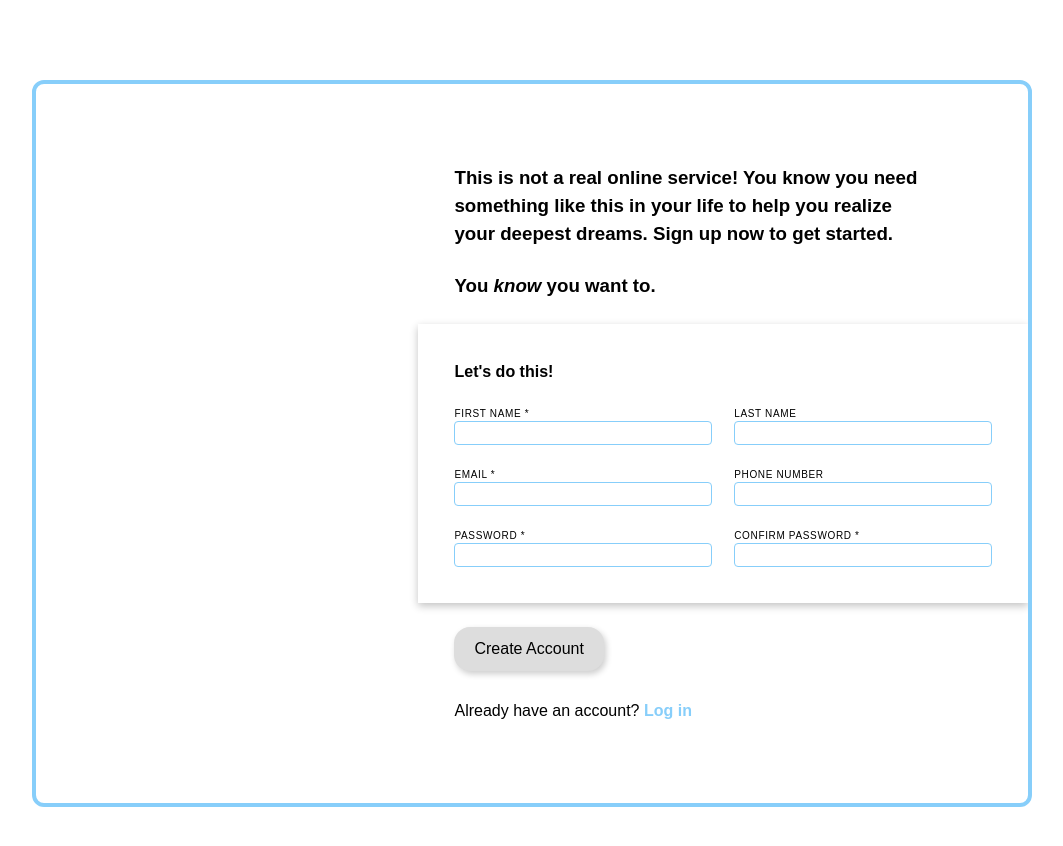
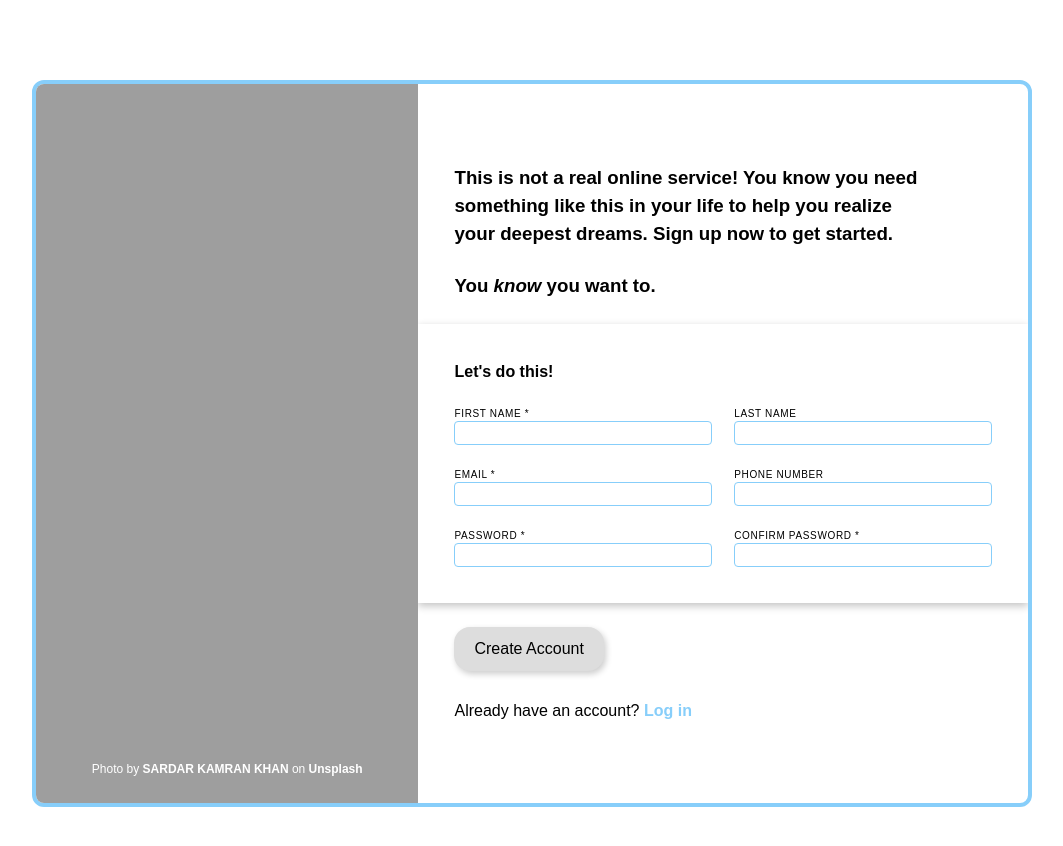
Before and after one commit to thedanielenrico/odin-sign-up-form, a plain HTML site: page index.html in a window 1280 px wide. Shown: the whole page, without its empty margins (108-1171 px from the left). Drawn offline with Linux system fonts and the light colour scheme; the site is published under a folder, as on GitHub Pages, so addresses that start at the root find nothing.

Commit message:
change image file path

```diff
--- a/index.html
+++ b/index.html
@@ -10,7 +10,7 @@
   <body>
     <main id="sign-up-main">
       <section id="left-panel">
-        <img src="/assets/images/main-image.jpg" alt="" />
+        <img src="./assets//images/main-image.jpg" alt="" />
         <div id="image-credit">
           Photo by
           <a href="https://unsplash.com/@sardarkamran128" target="_blank">
```
